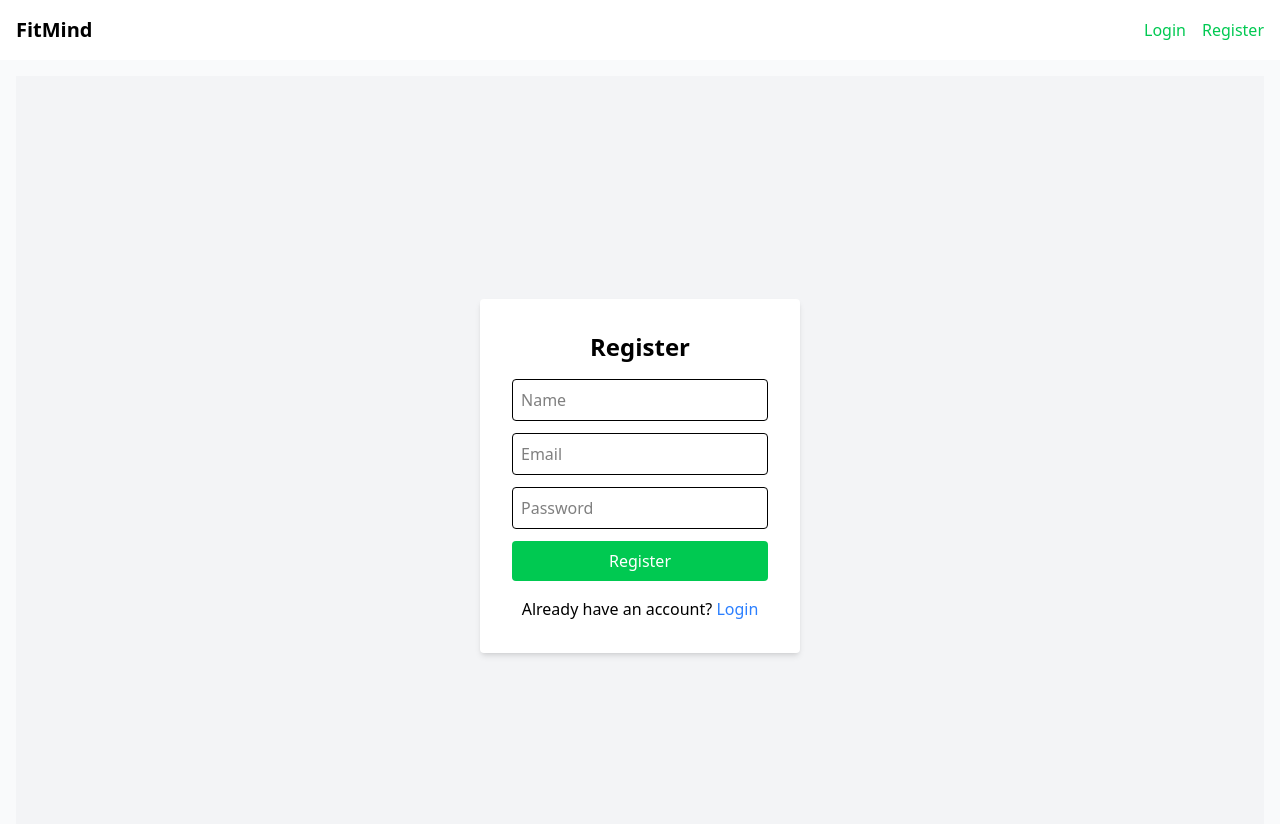
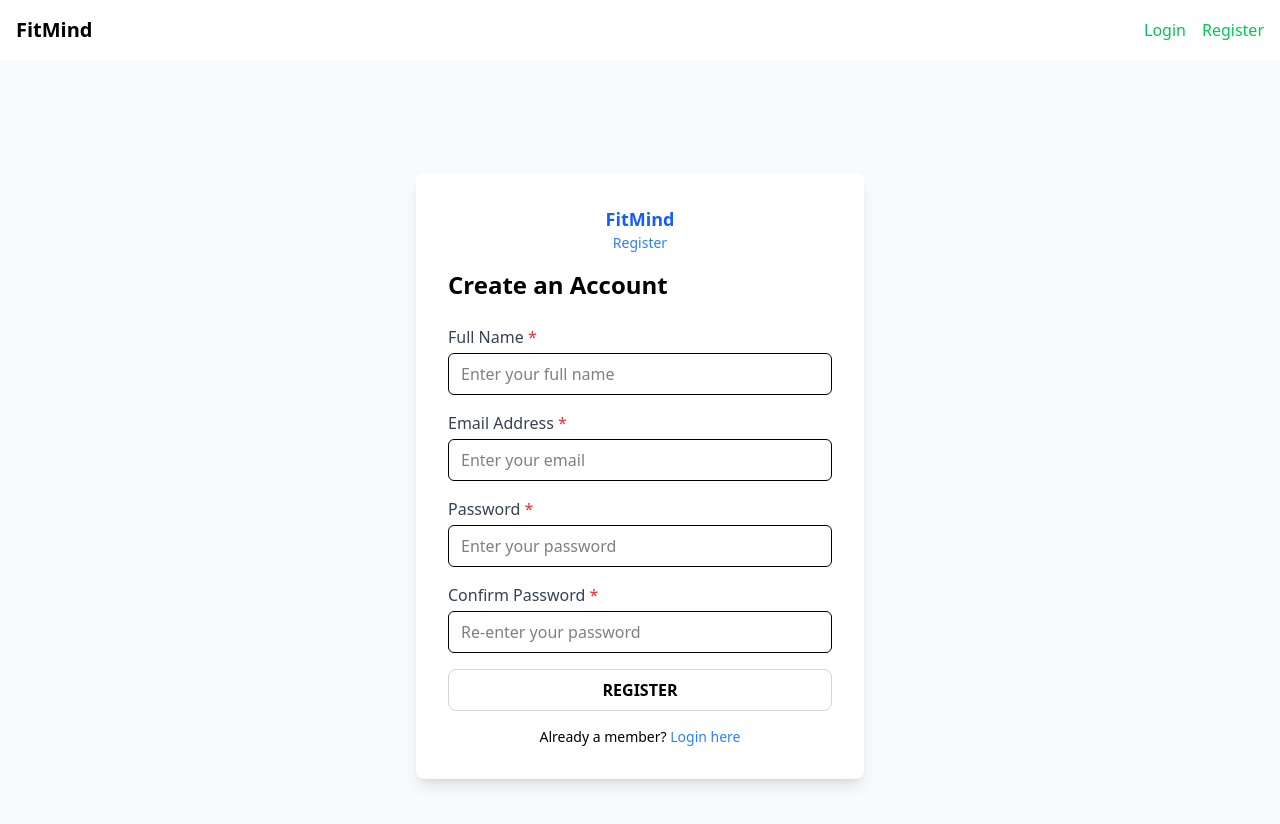
Before and after one commit to ZarinRitu32/FitMind, a React (Vite) app in the folder Frontend/: page /register in a window 1280 px wide. Shown: the top 824 px of the page. Built offline with nearby package versions, Linux system fonts and the light colour scheme.

Commit message:
register.jsx

```diff
--- a/Frontend/src/pages/Login.jsx
+++ b/Frontend/src/pages/Login.jsx
@@ -1,3 +1,5 @@
+import { Link } from "react-router-dom";
+
 export default function Login() {
   return (
     <div className="flex justify-center items-center min-h-screen bg-gray-50">
@@ -6,7 +8,7 @@ export default function Login() {
         {/* Logo / Brand */}
         <div className="text-center mb-4">
           <h1 className="text-blue-600 font-bold text-lg cursor-pointer">FitMind</h1>
-          <p className="text-blue-500 text-sm cursor-pointer">LoginRegister</p>
+          <p className="text-blue-500 text-sm cursor-pointer">Login</p>
         </div>
 
         {/* Form Title */}
@@ -54,9 +56,9 @@ export default function Login() {
         {/* Signup */}
         <p className="mt-4 text-center text-sm">
           Not a member?{" "}
-          <a href="#" className="text-blue-500 hover:underline">
+          <Link to="/register" className="text-blue-500 hover:underline">
             Signup now
-          </a>
+          </Link>
         </p>
       </div>
     </div>
--- a/Frontend/src/pages/Register.jsx
+++ b/Frontend/src/pages/Register.jsx
@@ -2,19 +2,77 @@ import { Link } from "react-router-dom";
 
 export default function Register() {
   return (
-    <div className="min-h-screen flex flex-col justify-center items-center bg-gray-100">
-      <div className="bg-white p-8 rounded shadow-md w-80">
-        <h1 className="text-2xl font-bold mb-4 text-center">Register</h1>
-        <form className="flex flex-col gap-3">
-          <input type="text" placeholder="Name" className="border p-2 rounded" />
-          <input type="email" placeholder="Email" className="border p-2 rounded" />
-          <input type="password" placeholder="Password" className="border p-2 rounded" />
-          <button type="submit" className="bg-green-500 text-white p-2 rounded hover:bg-green-600">
-            Register
-          </button>
-        </form>
-        <p className="mt-4 text-center">
-          Already have an account? <Link to="/" className="text-blue-500 hover:underline">Login</Link>
+    <div className="flex justify-center items-center min-h-screen bg-gray-50">
+      <div className="w-full max-w-md bg-white rounded-lg shadow-lg p-8">
+
+        {/* Logo / Brand */}
+        <div className="text-center mb-4">
+          <h1 className="text-blue-600 font-bold text-lg cursor-pointer">FitMind</h1>
+          <p className="text-blue-500 text-sm cursor-pointer">Register</p>
+        </div>
+
+        {/* Form Title */}
+        <h2 className="text-2xl font-bold mb-6">Create an Account</h2>
+
+        {/* Name Field */}
+        <div className="mb-4">
+          <label className="block text-gray-700 mb-1">
+            Full Name <span className="text-red-500">*</span>
+          </label>
+          <input
+            type="text"
+            placeholder="Enter your full name"
+            className="w-full px-3 py-2 border rounded-md focus:outline-none focus:ring-2 focus:ring-blue-400"
+          />
+        </div>
+
+        {/* Email Field */}
+        <div className="mb-4">
+          <label className="block text-gray-700 mb-1">
+            Email Address <span className="text-red-500">*</span>
+          </label>
+          <input
+            type="email"
+            placeholder="Enter your email"
+            className="w-full px-3 py-2 border rounded-md focus:outline-none focus:ring-2 focus:ring-blue-400"
+          />
+        </div>
+
+        {/* Password Field */}
+        <div className="mb-4">
+          <label className="block text-gray-700 mb-1">
+            Password <span className="text-red-500">*</span>
+          </label>
+          <input
+            type="password"
+            placeholder="Enter your password"
+            className="w-full px-3 py-2 border rounded-md focus:outline-none focus:ring-2 focus:ring-blue-400"
+          />
+        </div>
+
+        {/* Confirm Password Field */}
+        <div className="mb-4">
+          <label className="block text-gray-700 mb-1">
+            Confirm Password <span className="text-red-500">*</span>
+          </label>
+          <input
+            type="password"
+            placeholder="Re-enter your password"
+            className="w-full px-3 py-2 border rounded-md focus:outline-none focus:ring-2 focus:ring-blue-400"
+          />
+        </div>
+
+        {/* Register Button */}
+        <button className="w-full bg-white border border-gray-300 py-2 rounded-lg font-semibold hover:bg-gray-100">
+          REGISTER
+        </button>
+
+        {/* Already have an account */}
+        <p className="mt-4 text-center text-sm">
+          Already a member?{" "}
+          <Link to="/" className="text-blue-500 hover:underline">
+            Login here
+          </Link>
         </p>
       </div>
     </div>
```
